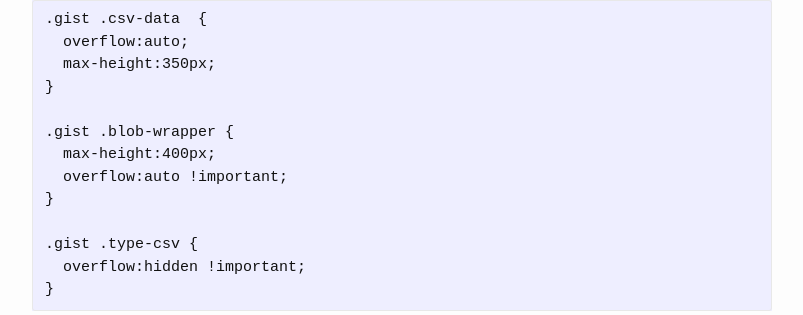
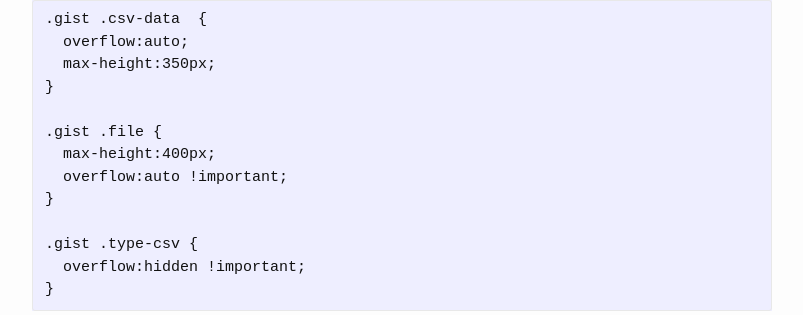
Before and after one commit to mmore500/mmore500.github.io, a Jekyll site: the page built from _posts/2018-11-14-gist-css.md, in a window 1280 px wide. Shown: the part 1713-2028 px from the top of the page, without its empty margins (238-1041 px from the left). Built offline with Jekyll 4.4.1, drawn with Linux system fonts in a browser that asks for light colours; emoji names are drawn with the system emoji font; comment, search, counter and statistics services are not loaded.

Commit message:
Fix CSS to work with README.md gists

```diff
--- a/_posts/2018-11-14-gist-css.md
+++ b/_posts/2018-11-14-gist-css.md
@@ -42,7 +42,7 @@
   max-height:350px;
 }
 
-.gist .blob-wrapper {
+.gist .file {
   max-height:400px;
   overflow:auto !important;
 }
--- a/_sass/_base.scss
+++ b/_sass/_base.scss
@@ -296,9 +296,9 @@
   max-height:350px;
 }
 
-.gist .blob-wrapper {
+.gist .file {
   max-height:400px;
-  overflow: auto !important;
+  overflow:auto !important;
 }
 
 .gist .type-csv {
```
